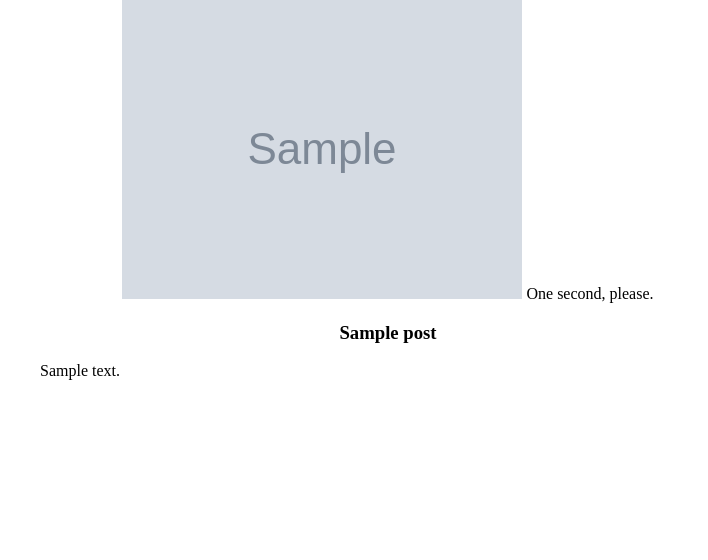
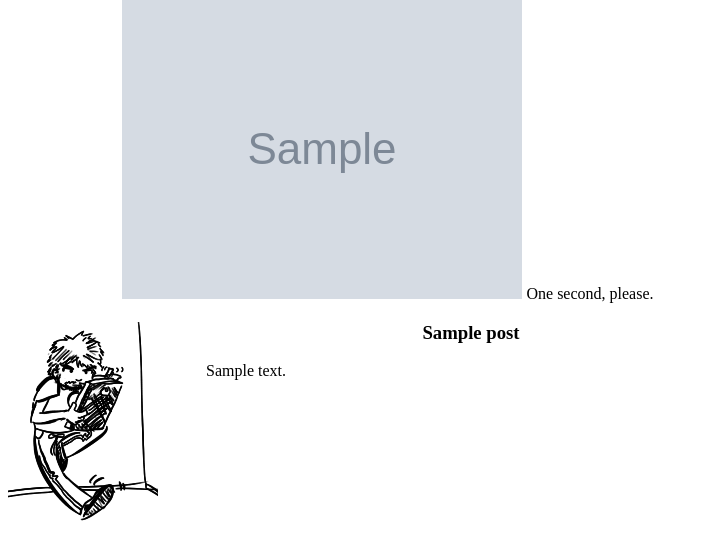
Before and after one commit to MostAwesomeDude/dcon, a Flask app: template newrem/templates/index.html in a window 1280 px wide. Shown: the part 177-737 px from the top of the page, without its empty margins (0-708 px from the left). Run offline with Flask 2, Linux system fonts and the light colour scheme; the template is opened without the code that fills it: most values are stand-ins (such as "Sample title", 1, 10 or a date in 2020); grey boxes marked "Sample" are stand-in pictures; parts of the project's set-up code (start-up, migrations or seed data) failed here and were passed over; some libraries are stand-ins or nearby versions.

Commit message:
static, templates: Make portraits show up.

```diff
--- a/newrem/static/main.css
+++ b/newrem/static/main.css
@@ -16,6 +16,11 @@ div.login {
     width: 100px;
 }
 
+div.portrait {
+    float: left;
+    margin-right: 1em;
+}
+
 p {
     text-align: left;
     text-indent: 2em;
--- a/newrem/templates/index.html
+++ b/newrem/templates/index.html
@@ -7,6 +7,10 @@
     <div class="newsfeed">
         {% for post in newsposts %}
             <div class="newsentry">
+                <div class="portrait">
+                    <img src="{{ url_for("static", filename="portrait.png")
+                    }}" />
+                </div>
                 <h3>{{ post.title }}</h3>
                 <p>{{ post.content|safe|urlize }}</p>
             </div>
```
Also changed, not shown: newrem/static/portrait.png (added).
